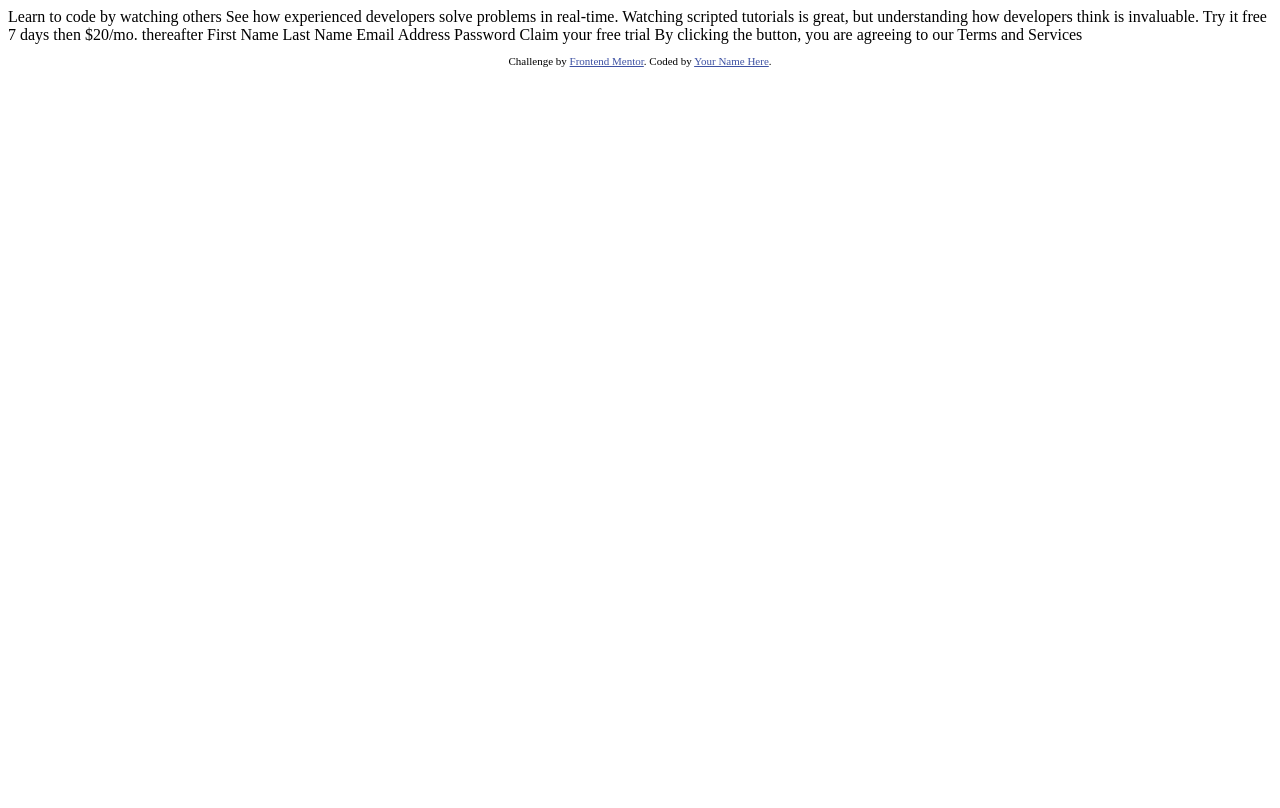
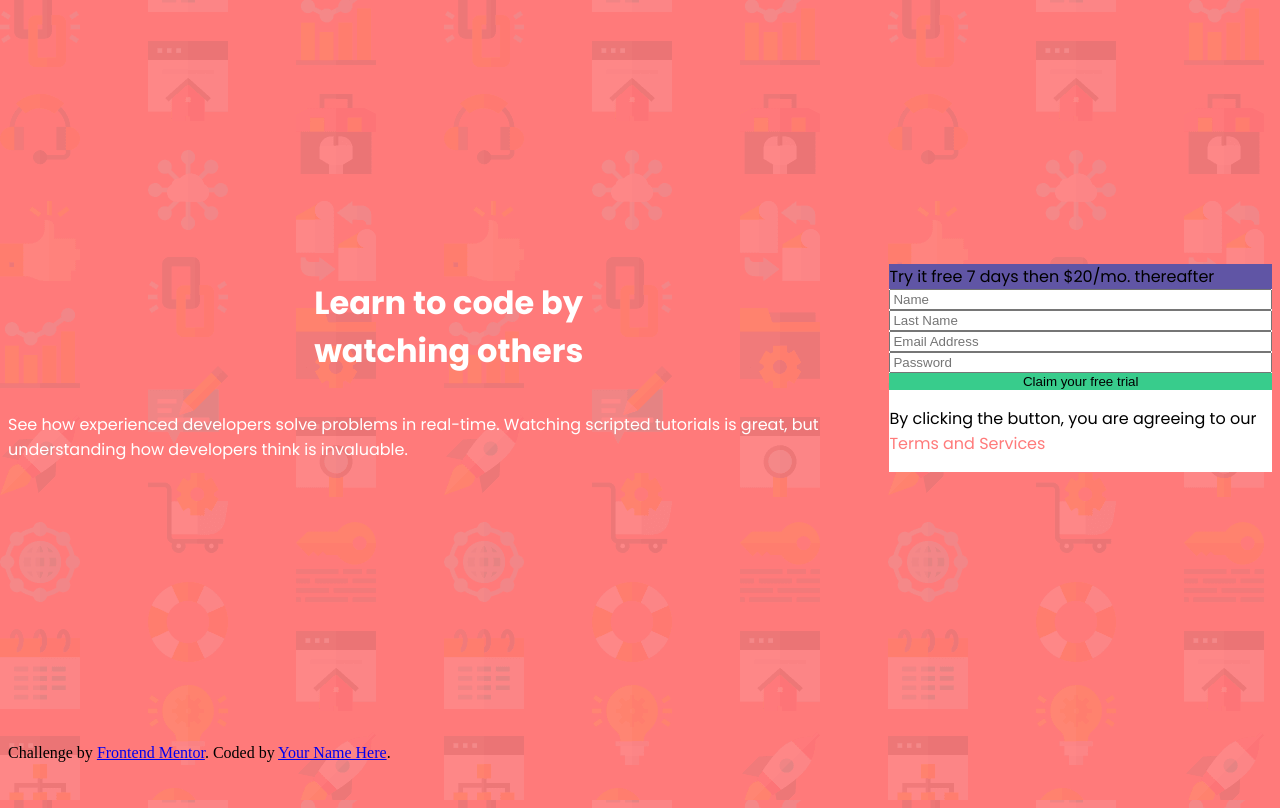
Before and after one commit to AliceOneLove/intro-component-with-signup-form, a plain HTML site: page index.html in a window 1280 px wide. Drawn offline with Linux system fonts and the light colour scheme.

Commit message:
did the basic markup

```diff
--- a/index.html
+++ b/index.html
@@ -2,35 +2,41 @@
 <html lang="en">
 <head>
   <meta charset="UTF-8">
-  <meta name="viewport" content="width=device-width, initial-scale=1.0"> <!-- displays site properly based on user's device -->
-
+  <meta name="viewport" content="width=device-width, initial-scale=1.0">
   <link rel="icon" type="image/png" sizes="32x32" href="./images/favicon-32x32.png">
-
+  <link href="style.css" rel="stylesheet">
   <title>Frontend Mentor | Intro component with sign up form</title>
-
-  <!-- Feel free to remove these styles or customise in your own stylesheet 👍 -->
-  <style>
-    .attribution { font-size: 11px; text-align: center; }
-    .attribution a { color: hsl(228, 45%, 44%); }
-  </style>
 </head>
 <body>
+  <main class="main-block">
+    <div class="left-block">
+      <h1 class="main-block__h1">Learn to code by<br> watching others</h1>
 
-  Learn to code by watching others
+      <p class="main-block__p">
+        See how experienced developers solve problems in real-time. Watching scripted tutorials is great,
+        but understanding how developers think is invaluable.
+      </p>
+    </div>
 
-  See how experienced developers solve problems in real-time. Watching scripted tutorials is great,
-  but understanding how developers think is invaluable.
+    <div class="right-block">
+      <div class="right-block__subscription-badge">
+        Try it free 7 days then $20/mo. thereafter
+      </div>
 
-  Try it free 7 days then $20/mo. thereafter
+      <div class="inputs-block">
+        <input type="text" id="name" name="name" placeholder="Name" class="inputs-block__textbox">
+        <input type="text" id="last-name" name="last-name" placeholder="Last Name" class="inputs-block__textbox">
+        <input type="text" id="email" name="email" placeholder="Email Address" class="inputs-block__textbox">
+        <input type="password" id="password" name="password" placeholder="Password" class="inputs-block__textbox">
 
-  First Name
-  Last Name
-  Email Address
-  Password
+        <button class="inputs-block__btn">Claim your free trial</button>
 
-  Claim your free trial
-
-  By clicking the button, you are agreeing to our Terms and Services
+        <p class="inputs-block__p">
+          By clicking the button, you are agreeing to our <a href="#" class="inputs-block__a">Terms and Services</a>
+        </p>
+      </div>
+    </div>
+  </main>
 
   <footer>
     <p class="attribution">
--- /dev/null
+++ b/style.css
@@ -0,0 +1,48 @@
+@import url('https://fonts.googleapis.com/css2?family=Poppins:wght@400;500;600;700&display=swap');
+html, body {
+    height: 100%;
+}
+body {
+    background: url(images/bg-intro-desktop.png), hsl(0, 100%, 74%);
+}
+
+.main-block {
+    font-family: 'Poppins', sans-serif;
+    height: 90%;
+    display: flex;
+    flex-direction: row;
+    justify-content: center;
+    align-items: center;
+}
+
+.left-block {
+    color: white;
+    display: flex;
+    flex-direction: column;
+    align-items: center;
+}
+
+.right-block {
+    display: flex;
+    flex-direction: column;
+}
+
+.inputs-block {
+    background-color: white;
+    display: flex;
+    flex-direction: column;
+}
+
+.inputs-block__a {
+    color: hsl(0, 100%, 74%);
+    text-decoration: none;
+}
+
+.inputs-block__btn {
+    background-color: hsl(154, 59%, 51%);
+    border: none;
+}
+
+.right-block__subscription-badge {
+    background-color: hsl(248, 32%, 49%);
+}
```
